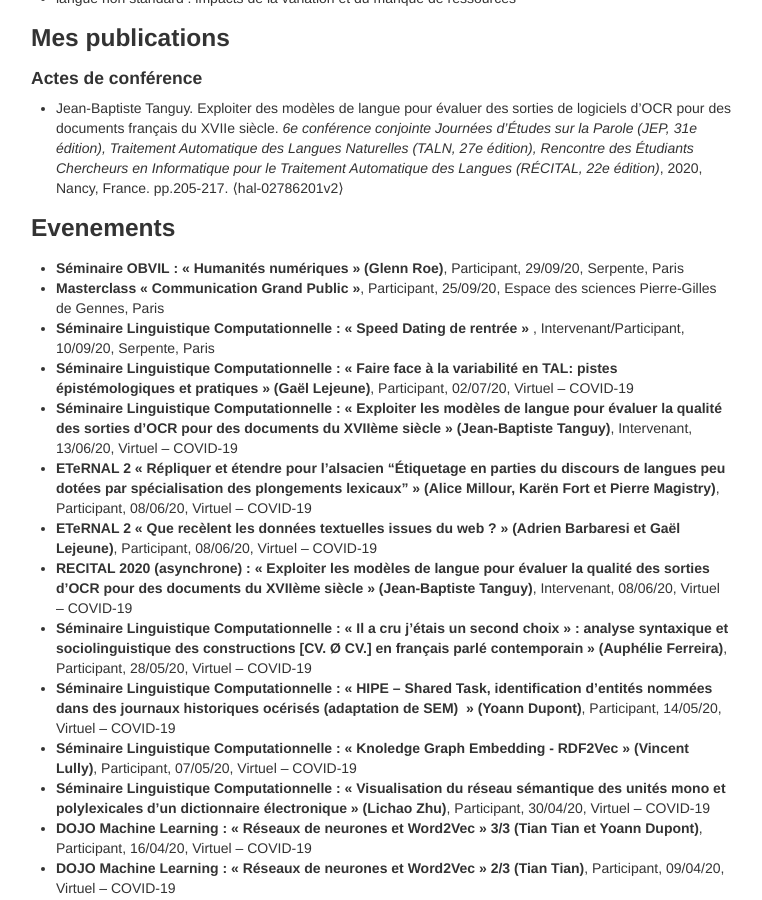
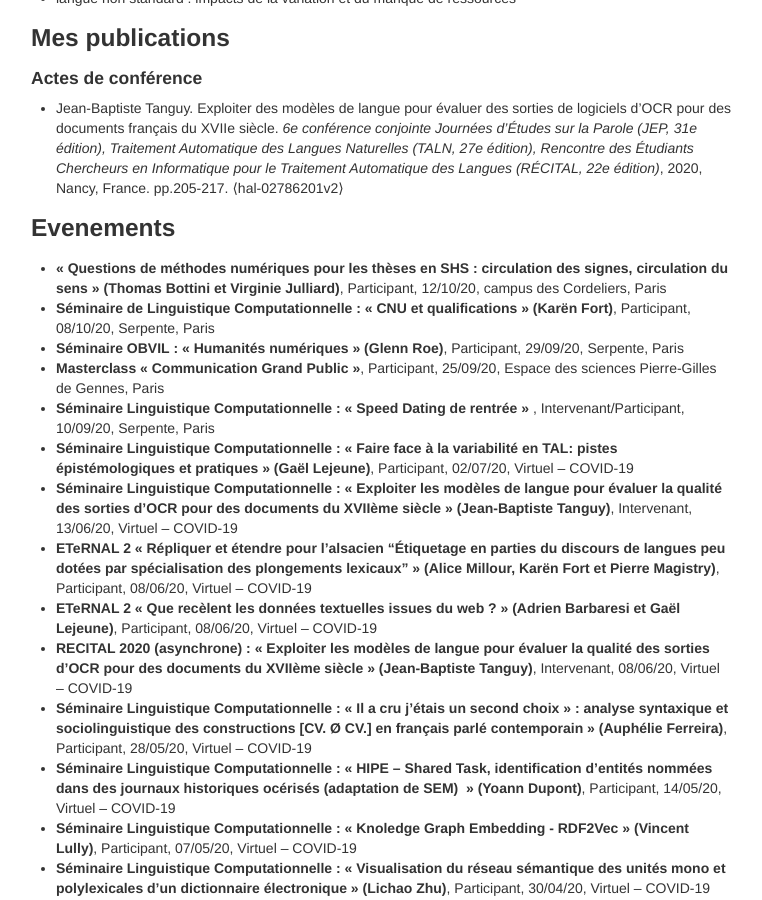
Before and after one commit to jbtanguy/jbtanguy.github.io, a Jekyll site: the page built from index.md, in a window 1280 px wide and 900 px high, scrolled down 874 px. Shown: the whole window, without its empty margins (259-1021 px from the left). Built offline with Jekyll 4.4.1, drawn with Linux system fonts in a browser that asks for light colours.

Commit message:
mise à jour events

```diff
--- a/index.md
+++ b/index.md
@@ -51,6 +51,8 @@ Des motivations patrimoniales aux usages en HN, je m'intéresse à l'acquisition
 
 ### Evenements
 
+- <b>« Questions de méthodes numériques pour les thèses en SHS : circulation des signes, circulation du sens » (Thomas Bottini et Virginie Julliard)</b>, Participant, 12/10/20, campus des Cordeliers, Paris
+- <b>Séminaire de Linguistique Computationnelle : « CNU et qualifications » (Karën Fort)</b>, Participant, 08/10/20, Serpente, Paris
 - <b>Séminaire OBVIL : « Humanités numériques » (Glenn Roe)</b>, Participant, 29/09/20, Serpente, Paris
 - <b>Masterclass « Communication Grand Public »</b>, Participant, 25/09/20, Espace des sciences Pierre-Gilles de Gennes, Paris
 - <b>Séminaire Linguistique Computationnelle : « Speed Dating de rentrée » </b>, Intervenant/Participant, 10/09/20, Serpente, Paris
```
